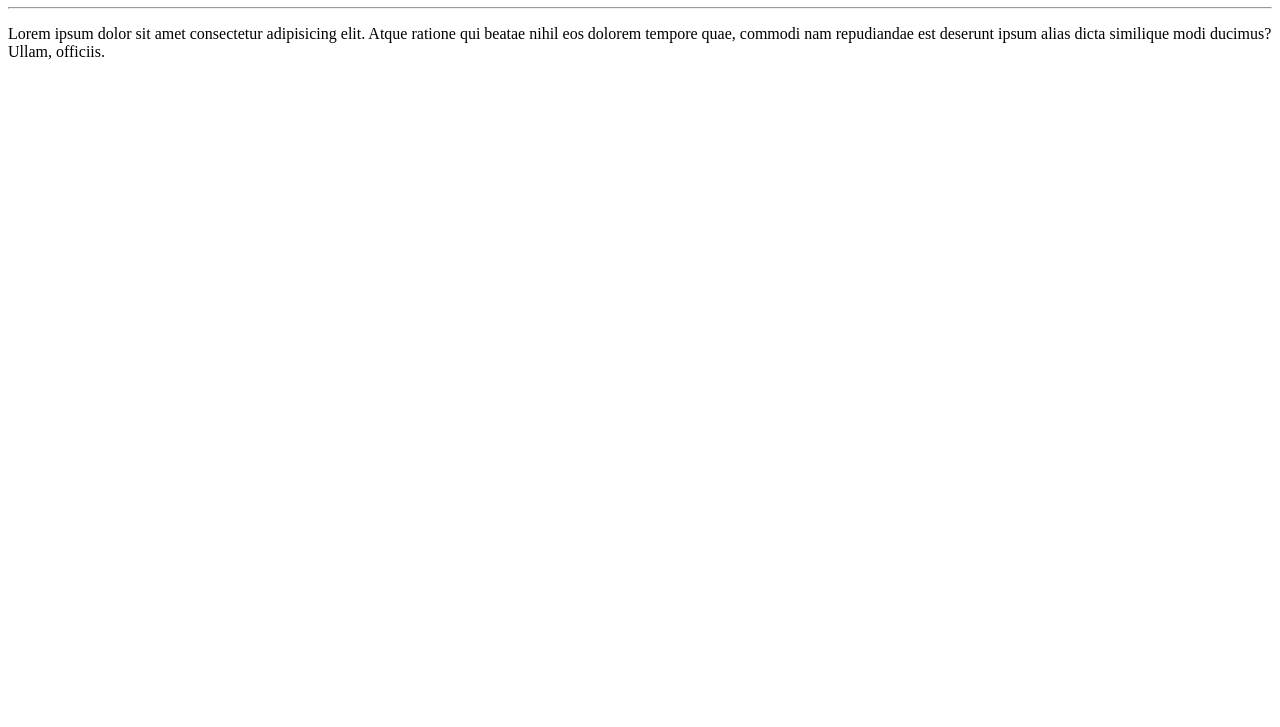
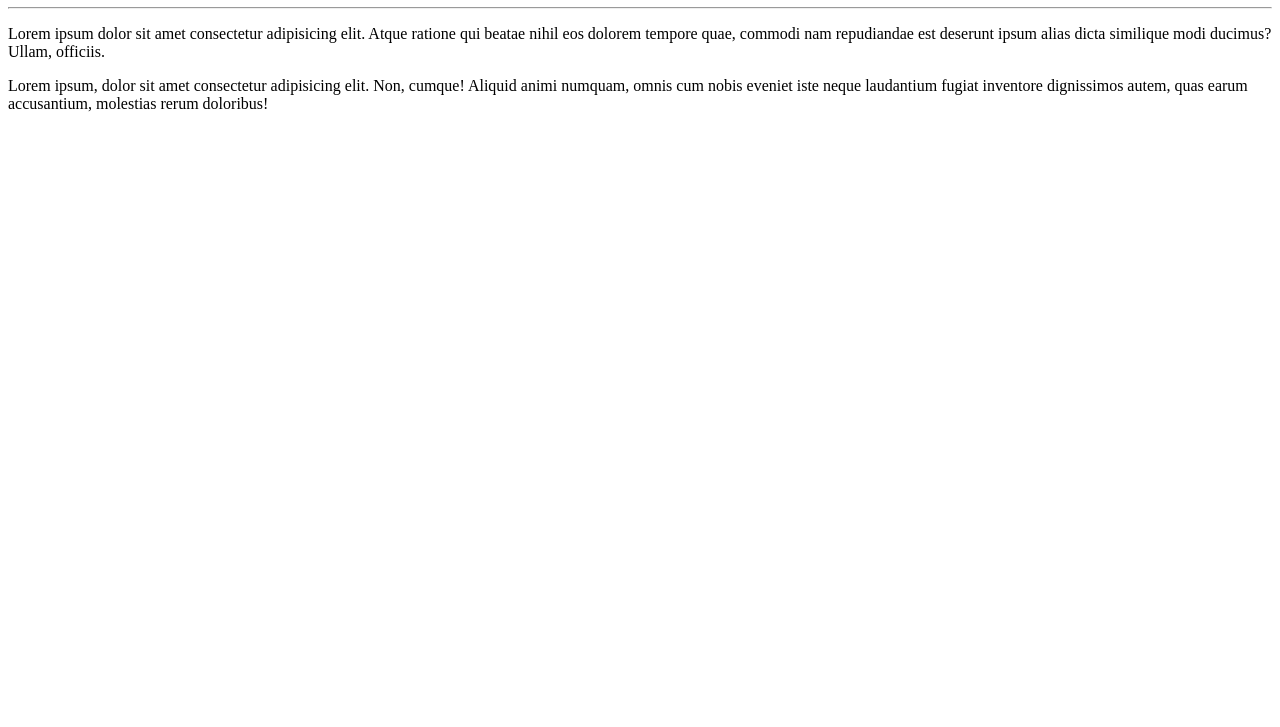
Before and after one commit to Diegoffaustino/Hello-word, a plain HTML site: page site-exemplo/index.html in a window 1280 px wide. Shown: the part 73-800 px from the top of the page. Drawn offline with Linux system fonts and the light colour scheme.

Commit message:
Adicionei outro Parágrafo

```diff
--- a/site-exemplo/index.html
+++ b/site-exemplo/index.html
@@ -10,5 +10,6 @@
     <h1>Hello, Word!</h1>
     <hr>
     <p>Lorem ipsum dolor sit amet consectetur adipisicing elit. Atque ratione qui beatae nihil eos dolorem tempore quae, commodi nam repudiandae est deserunt ipsum alias dicta similique modi ducimus? Ullam, officiis.</p>
+    <p>Lorem ipsum, dolor sit amet consectetur adipisicing elit. Non, cumque! Aliquid animi numquam, omnis cum nobis eveniet iste neque laudantium fugiat inventore dignissimos autem, quas earum accusantium, molestias rerum doloribus!</p>
 </body>
 </html>
```
